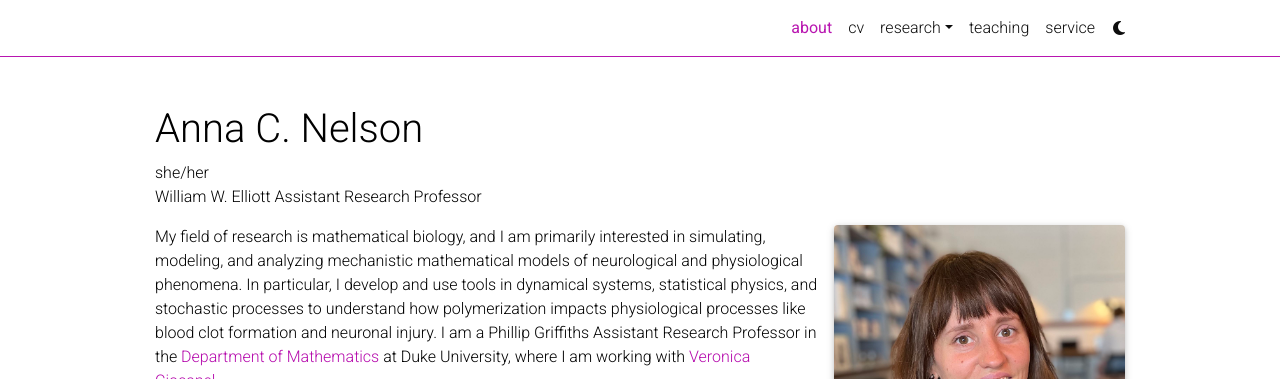
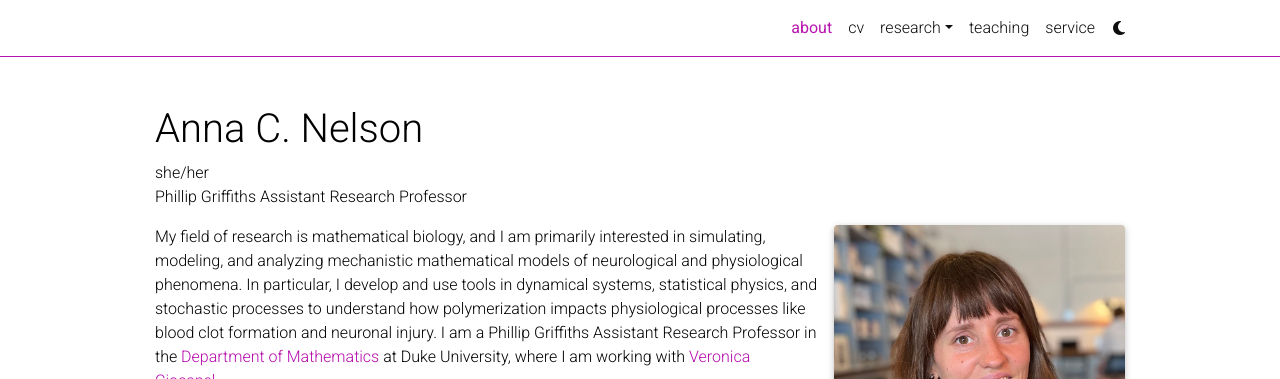
Before and after one commit to annacnelson/annacnelson.github.io, a Jekyll site: the page built from _pages/about.md, in a window 1280 px wide. Shown: the top 379 px of the page. Built offline with Jekyll 4.4.1, drawn with Linux system fonts in a browser that asks for light colours; full-size pictures stand in for the smaller copies a plugin makes; comment, search, counter and statistics services are not loaded; a style sheet for code colours, icons or effects is not loaded.

Commit message:
Update about.md

```diff
--- a/_pages/about.md
+++ b/_pages/about.md
@@ -2,7 +2,7 @@
 layout: about
 title: about
 permalink: /
-subtitle: she/her <br> William W. Elliott Assistant Research Professor
+subtitle: she/her <br> Phillip Griffiths Assistant Research Professor
 profile:
   align: right
   image: newheadshot.jpg
```
